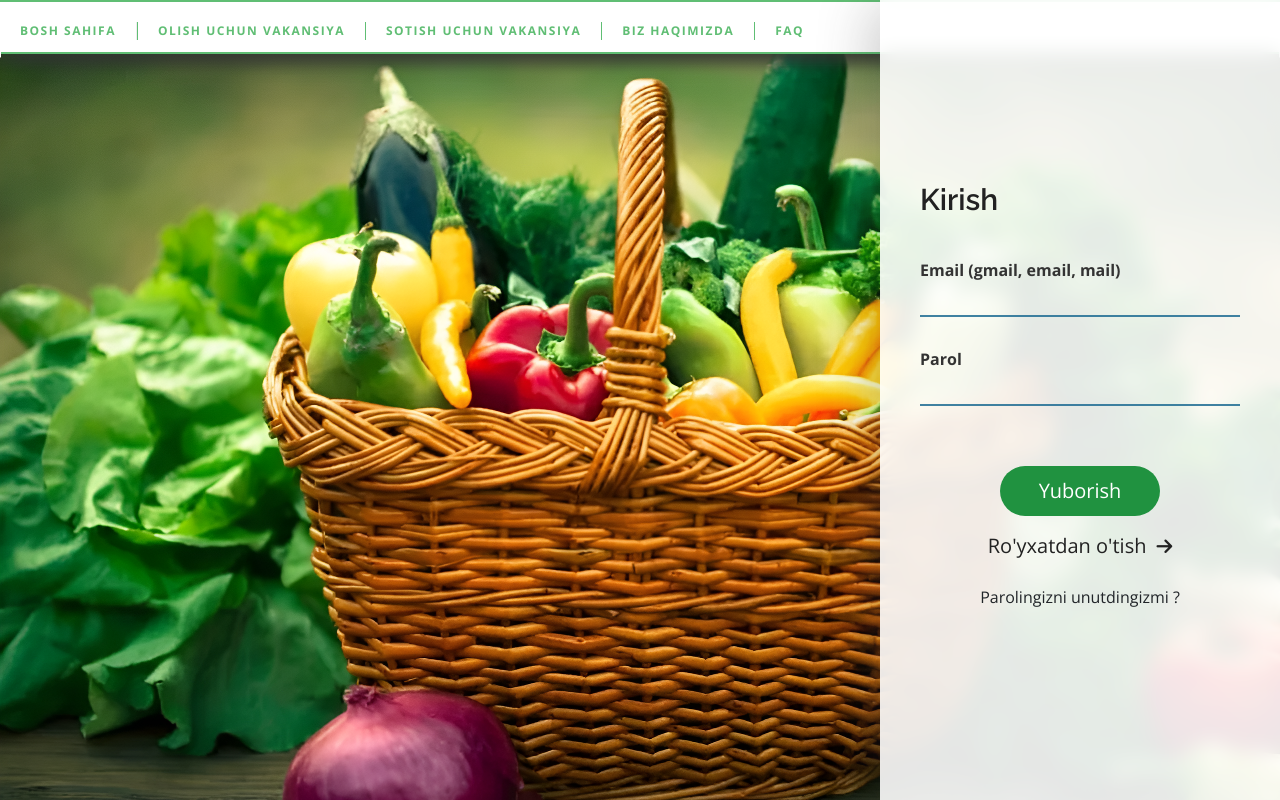
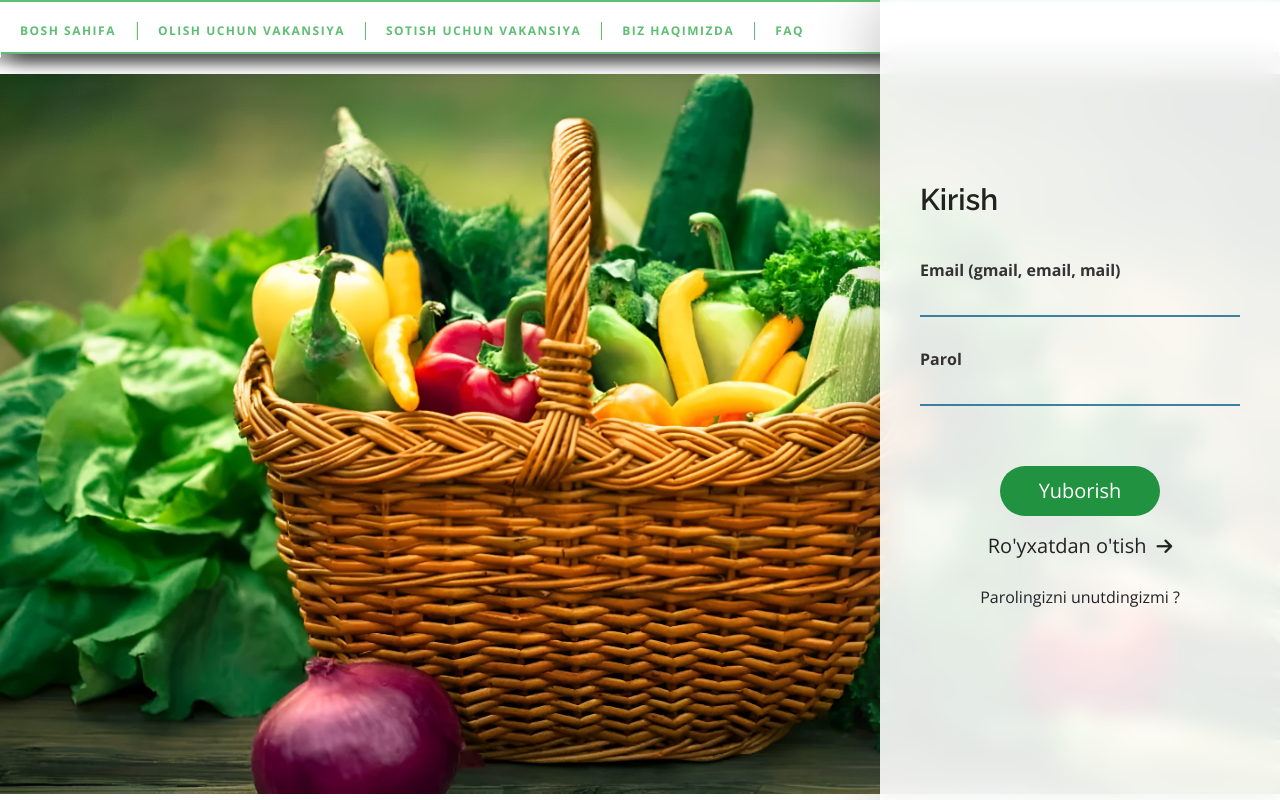
Before and after one commit to EhsonjonKomiljonov/green-sale-exam, a React (Vite) app: page /login in a window 1280 px wide. Built offline with nearby package versions, Linux system fonts and the light colour scheme.

Commit message:
edit login bg image

```diff
--- a/src/components/LoginForm/login-form.scss
+++ b/src/components/LoginForm/login-form.scss
@@ -14,8 +14,8 @@
     height: 100vh;
     background-image: url('../../assets/images/bg-register.png');
     background-repeat: no-repeat;
-    background-position: left center;
-    background-size: 100% cover;
+    background-position: center;
+    background-size: 100%;
   }
 
   &__form-box {
```
